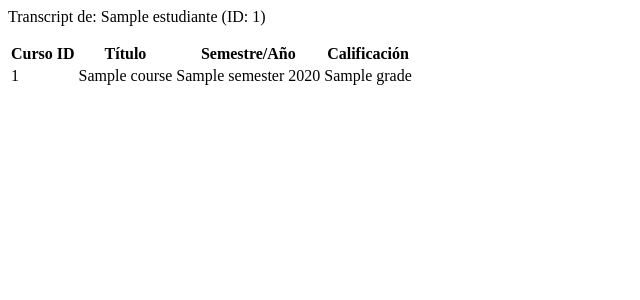
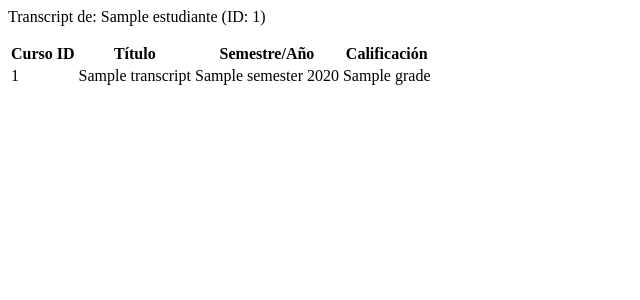
Before and after one commit to Nier18/Proyecto_Control_Escolar, a Django app: template sistema_control_escolar/templates/sistema_control_escolar/transcript_resultado.html in a window 1280 px wide. Shown: the top 300 px of the page, without its empty margins (0-640 px from the left). Run offline with Django 3.2, Linux system fonts and the light colour scheme; the template is opened without the code that fills it: most values are stand-ins (such as "Sample title", 1, 10 or a date in 2020).

Commit message:
Ultimo query

```diff
--- a/sistema_control_escolar/templates/sistema_control_escolar/transcript_resultado.html
+++ b/sistema_control_escolar/templates/sistema_control_escolar/transcript_resultado.html
@@ -20,9 +20,9 @@
         <tbody class="text-gray-600">
             {% for t in transcript %}
             <tr class="hover:bg-gray-50">
-                <td class="py-2 px-4 border-b">{{ t.course.course.course_id }}</td>
-                <td class="py-2 px-4 border-b">{{ t.course.course.title }}</td>
-                <td class="py-2 px-4 border-b">{{ t.course.semester }} {{ t.course.year }}</td>
+                <td class="py-2 px-4 border-b">{{ t.course_id }}</td>
+                <td class="py-2 px-4 border-b">{{ t.course_title }}</td>
+                <td class="py-2 px-4 border-b">{{ t.semester }} {{ t.year }}</td>
                 <td class="py-2 px-4 border-b font-bold">{{ t.grade }}</td>
             </tr>
             {% endfor %}
```
Also changed, not shown: sistema_control_escolar/services.py (+9 -3 lines), 2 other files.
